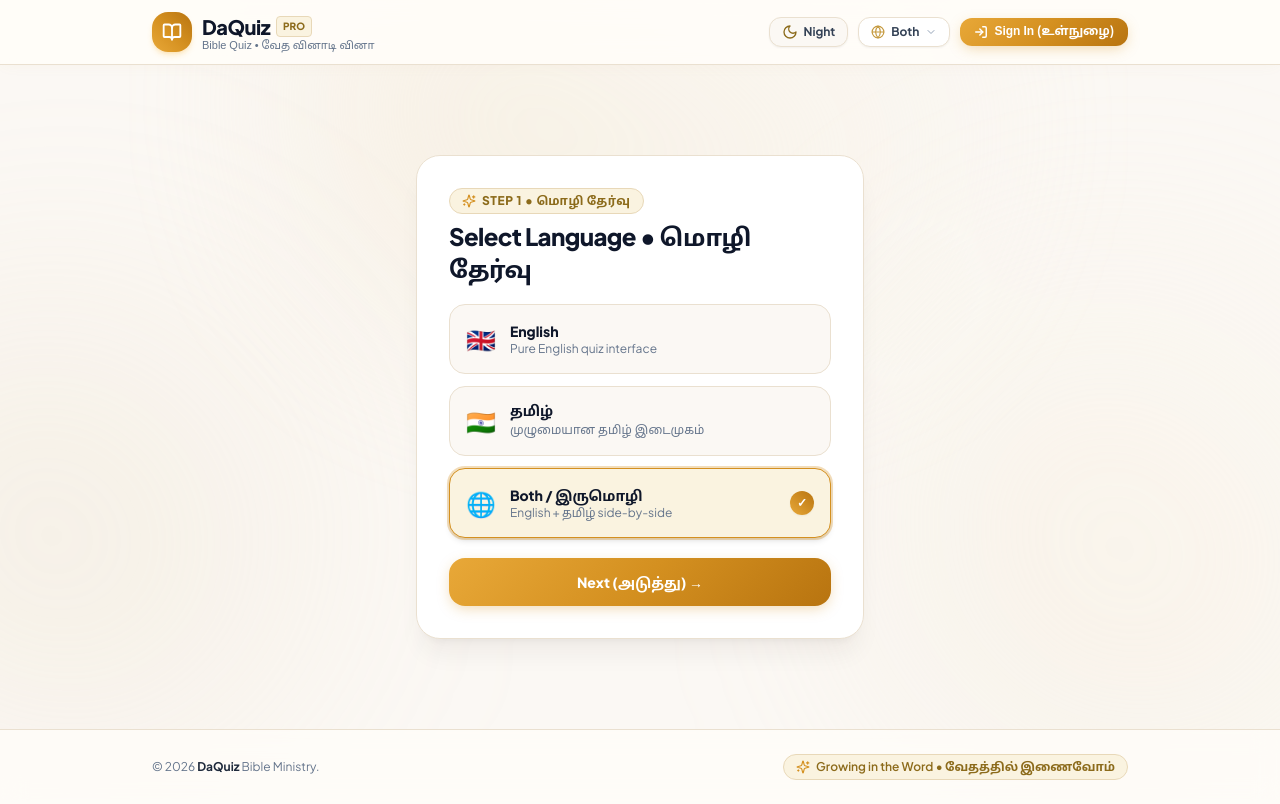
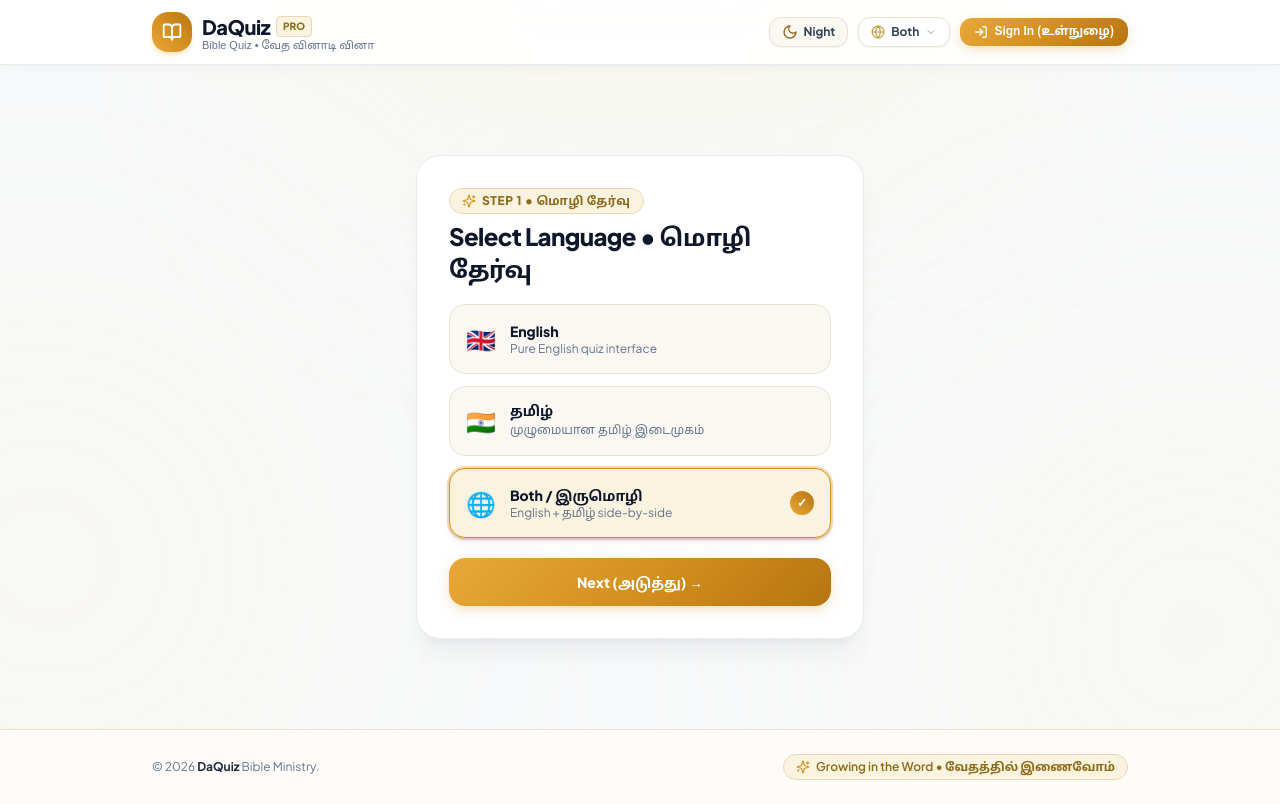
Before and after one commit to DavidLivingston05/daquiz, a Next.js app: page / in a window 1280 px wide. Built offline with nearby package versions, Linux system fonts and the light colour scheme.

Commit message:
Refine backdrop blur, modern ambient mesh, and crisp UI borders

```diff
--- a/app/globals.css
+++ b/app/globals.css
@@ -4,11 +4,11 @@
 
 @layer base {
   body {
-    @apply bg-[#FBF8F4] text-slate-800 antialiased selection:bg-[#D4AF37] selection:text-white transition-colors duration-300;
+    @apply bg-[#F8F9FA] text-slate-900 antialiased selection:bg-[#D49020] selection:text-white transition-colors duration-300;
   }
 
   .dark body {
-    @apply bg-[#0B0F17] text-slate-100 selection:bg-[#F59E0B] selection:text-slate-950;
+    @apply bg-[#0A0E17] text-slate-100 selection:bg-[#F59E0B] selection:text-slate-950;
   }
 }
 
@@ -33,14 +33,14 @@
 /* Elevated Warm / Dark Theme Cards */
 .warm-card {
   background: #FFFFFF;
-  border: 1px solid #EAE0D0;
-  box-shadow: 0 4px 20px -4px rgba(180, 150, 100, 0.08);
+  border: 1px solid #EAECEF;
+  box-shadow: 0 4px 20px -4px rgba(0, 0, 0, 0.05);
   transition: all 0.25s ease;
 }
 
 .dark .warm-card {
-  background: #141A26;
-  border: 1px solid #232E42;
+  background: #111724;
+  border: 1px solid #1E293B;
   box-shadow: 0 4px 20px -4px rgba(0, 0, 0, 0.4);
 }
 
@@ -50,8 +50,8 @@
 
 .warm-card-hover:hover {
   transform: translateY(-2px);
-  border-color: #D4AF37;
-  box-shadow: 0 10px 25px -5px rgba(212, 175, 55, 0.2);
+  border-color: #D49020;
+  box-shadow: 0 10px 25px -5px rgba(212, 144, 32, 0.15);
 }
 
 .dark .warm-card-hover:hover {
@@ -62,36 +62,36 @@
 /* Option Cards for Quizzes */
 .quiz-option-card {
   background: #FFFFFF;
-  border: 1.5px solid #EAE0D0;
-  color: #2D3748;
+  border: 1.5px solid #E2E8F0;
+  color: #1E293B;
   transition: all 0.2s ease-in-out;
 }
 
 .dark .quiz-option-card {
-  background: #141A26;
-  border: 1.5px solid #232E42;
+  background: #111724;
+  border: 1.5px solid #1E293B;
   color: #E2E8F0;
 }
 
 .quiz-option-card:hover {
-  border-color: #D4AF37;
-  background-color: #FFFDF9;
+  border-color: #D49020;
+  background-color: #FAF8F5;
 }
 
 .dark .quiz-option-card:hover {
   border-color: #F59E0B;
-  background-color: #1A2232;
+  background-color: #161F30;
 }
 
 .quiz-option-card-selected {
-  background-color: #FAF3E0 !important;
-  border-color: #C5A059 !important;
-  color: #3D2F14 !important;
-  box-shadow: 0 4px 14px -2px rgba(197, 160, 89, 0.25);
+  background-color: #FFFBF0 !important;
+  border-color: #D49020 !important;
+  color: #78350F !important;
+  box-shadow: 0 4px 14px -2px rgba(212, 144, 32, 0.2);
 }
 
 .dark .quiz-option-card-selected {
-  background-color: #2A2114 !important;
+  background-color: #241A0E !important;
   border-color: #F59E0B !important;
   color: #FEF3C7 !important;
   box-shadow: 0 4px 14px -2px rgba(245, 158, 11, 0.3);
--- a/app/layout.tsx
+++ b/app/layout.tsx
@@ -36,18 +36,18 @@ export default function RootLayout({
 }) {
   return (
     <html lang="en" className={`${jakarta.variable} ${tamil.variable}`}>
-      <body className="min-h-screen flex flex-col bg-[#FBF8F4] dark:bg-[#0B0F17] text-slate-800 dark:text-slate-100 font-sans antialiased selection:bg-[#D4AF37] selection:text-white transition-colors duration-300">
+      <body className="min-h-screen flex flex-col bg-[#F8F9FA] dark:bg-[#0A0E17] text-slate-800 dark:text-slate-100 font-sans antialiased selection:bg-[#D49020] selection:text-white transition-colors duration-300">
         <ThemeProvider>
           <LanguageProvider>
-            {/* Ambient Warm / Celestial Accents in Background */}
+            {/* Ambient Ultra-Clean Modern Mesh Glow */}
             <div className="fixed inset-0 overflow-hidden pointer-events-none -z-10">
-              <div className="absolute -top-32 left-1/2 -translate-x-1/2 w-[650px] h-[450px] bg-gradient-to-tr from-[#EEDBBB]/50 dark:from-amber-600/10 via-[#F7EFE0]/40 dark:via-blue-600/10 to-transparent blur-[100px] rounded-full" />
-              <div className="absolute top-1/3 -left-32 w-[450px] h-[450px] bg-gradient-to-tr from-[#E6D4B5]/40 dark:from-amber-700/10 to-transparent blur-[120px] rounded-full" />
-              <div className="absolute bottom-10 -right-32 w-[500px] h-[500px] bg-gradient-to-tr from-[#E8D7B9]/40 dark:from-amber-500/10 via-[#FAF1DF]/30 to-transparent blur-[120px] rounded-full" />
+              <div className="absolute -top-40 left-1/2 -translate-x-1/2 w-[750px] h-[500px] bg-gradient-to-b from-amber-200/25 via-amber-100/10 dark:from-amber-500/10 dark:via-blue-900/10 to-transparent blur-[120px] rounded-full" />
+              <div className="absolute top-1/3 -left-40 w-[500px] h-[500px] bg-gradient-to-tr from-amber-200/15 dark:from-indigo-900/10 to-transparent blur-[140px] rounded-full" />
+              <div className="absolute -bottom-20 -right-40 w-[600px] h-[600px] bg-gradient-to-tl from-amber-100/20 dark:from-amber-600/10 to-transparent blur-[140px] rounded-full" />
             </div>
 
             {/* Navigation Header */}
-            <header className="border-b border-[#EAE0D0] dark:border-[#232E42] bg-[#FFFDF9]/90 dark:bg-[#111622]/90 backdrop-blur-md sticky top-0 z-40 transition-all shadow-[0_2px_15px_-3px_rgba(180,150,100,0.06)]">
+            <header className="border-b border-slate-200/80 dark:border-slate-800/80 bg-white/90 dark:bg-[#0E131F]/90 backdrop-blur-md sticky top-0 z-40 transition-all shadow-[0_1px_3px_0_rgba(0,0,0,0.02),0_4px_16px_-4px_rgba(0,0,0,0.04)]">
               <div className="max-w-5xl mx-auto px-4 sm:px-6 h-16 flex items-center justify-between gap-2">
                 <Link href="/" className="flex items-center gap-2.5 group shrink-0">
                   <div className="w-10 h-10 rounded-2xl bg-gradient-to-tr from-[#E8A838] via-[#D49020] to-[#B87410] text-white flex items-center justify-center shadow-md shadow-amber-500/20 group-hover:scale-105 transition-all">
--- a/app/page.tsx
+++ b/app/page.tsx
@@ -331,7 +331,7 @@ export default function HomePage() {
 
     return (
       <div className="min-h-[75vh] flex items-center justify-center px-4 py-8">
-        <div className="w-full max-w-md bg-white dark:bg-[#141A26] border border-[#EAE0D0] dark:border-[#232E42] rounded-3xl p-6 sm:p-8 shadow-xl shadow-[#2C1810]/5 space-y-6 animate-fadeIn transition-colors">
+        <div className="w-full max-w-md bg-white dark:bg-[#111724] border border-slate-200/80 dark:border-slate-800 rounded-3xl p-6 sm:p-8 shadow-xl shadow-slate-900/5 dark:shadow-black/40 space-y-6 animate-fadeIn transition-colors">
 
           {/* STEP 1: LANGUAGE SELECTION FIRST */}
           {entryStep === 'language' ? (
--- a/components/ChapterSelectModal.tsx
+++ b/components/ChapterSelectModal.tsx
@@ -129,16 +129,16 @@ export default function ChapterSelectModal({
   }[lang];
 
   return (
-    <div className="fixed inset-0 z-[9999] flex items-center justify-center p-4 sm:p-6 bg-black/60 backdrop-blur-sm overflow-y-auto animate-fadeIn">
+    <div className="fixed inset-0 z-[9999] flex items-center justify-center p-4 sm:p-6 bg-slate-900/60 dark:bg-black/75 backdrop-blur-md overflow-y-auto animate-fadeIn">
       {/* Backdrop */}
       <div className="fixed inset-0" onClick={onClose} />
 
-      <div className="relative z-10 w-full max-w-lg my-auto overflow-hidden rounded-3xl bg-white dark:bg-[#141A26] border border-[#EAE0D0] dark:border-[#232E42] p-6 sm:p-8 shadow-2xl space-y-6 text-slate-800 dark:text-slate-100 transition-colors">
+      <div className="relative z-10 w-full max-w-lg my-auto overflow-hidden rounded-3xl bg-white dark:bg-[#111724] border border-slate-200/80 dark:border-slate-800 p-6 sm:p-8 shadow-2xl shadow-slate-900/20 space-y-6 text-slate-800 dark:text-slate-100 transition-colors">
         {/* Close Button */}
         <button
           type="button"
           onClick={onClose}
-          className="absolute top-5 right-5 p-2 rounded-xl bg-[#FBF8F4] dark:bg-[#1A2232] text-slate-400 hover:text-slate-800 dark:hover:text-white transition-colors"
+          className="absolute top-5 right-5 p-2 rounded-xl bg-slate-100 dark:bg-slate-800/80 text-slate-400 hover:text-slate-800 dark:hover:text-white transition-colors"
         >
           <X className="w-4 h-4" />
         </button>
--- a/components/UserAuthModal.tsx
+++ b/components/UserAuthModal.tsx
@@ -204,22 +204,22 @@ export default function UserAuthModal({
   }[lang];
 
   const modalContent = (
-    <div className="fixed inset-0 z-[9999] flex items-center justify-center p-4 sm:p-6 bg-black/60 backdrop-blur-sm overflow-y-auto">
+    <div className="fixed inset-0 z-[9999] flex items-center justify-center p-4 sm:p-6 bg-slate-900/60 dark:bg-black/75 backdrop-blur-md overflow-y-auto">
       {/* Click outside backdrop */}
       <div className="fixed inset-0" onClick={onClose} />
 
-      <div className="relative z-10 w-full max-w-md my-auto overflow-hidden rounded-3xl bg-white dark:bg-[#141A26] border border-[#EAE0D0] dark:border-[#232E42] p-6 sm:p-8 shadow-2xl shadow-[rgba(180,150,100,0.15)] space-y-6 animate-fadeIn text-slate-800 dark:text-slate-100 transition-colors">
+      <div className="relative z-10 w-full max-w-md my-auto overflow-hidden rounded-3xl bg-white dark:bg-[#111724] border border-slate-200/80 dark:border-slate-800 p-6 sm:p-8 shadow-2xl shadow-slate-900/25 space-y-6 animate-fadeIn text-slate-800 dark:text-slate-100 transition-colors">
         {/* Close Button */}
         <button
           type="button"
           onClick={onClose}
-          className="absolute top-5 right-5 p-2 rounded-xl bg-[#FBF8F4] dark:bg-[#1A2232] text-slate-400 hover:text-slate-800 dark:hover:text-white hover:bg-[#F2E8D7] dark:hover:bg-[#20293D] transition-colors"
+          className="absolute top-5 right-5 p-2 rounded-xl bg-slate-100 dark:bg-slate-800 text-slate-400 hover:text-slate-800 dark:hover:text-white transition-colors"
         >
           <X className="w-4 h-4" />
         </button>
 
         {/* Mode Selector Tabs */}
-        <div className="flex items-center p-1 rounded-2xl bg-[#FBF8F4] dark:bg-[#1A2232] border border-[#EAE0D0] dark:border-[#232E42]">
+        <div className="flex items-center p-1 rounded-2xl bg-slate-100 dark:bg-[#161F30] border border-slate-200/80 dark:border-slate-800">
           <button
             type="button"
             onClick={() => {
```
